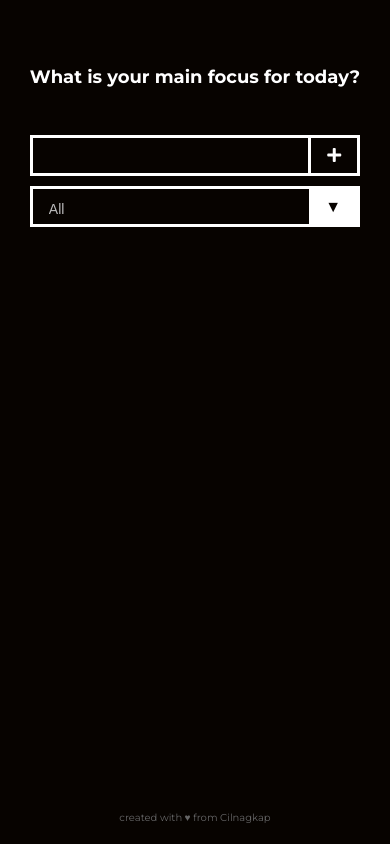
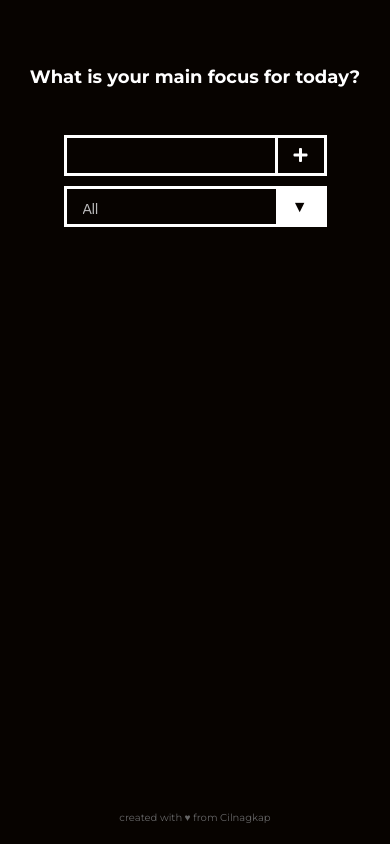
Before and after one commit to farizrachmansyah/todo-app, a plain HTML site: page index.html in a window 390 px wide. Drawn offline with Linux system fonts and the light colour scheme.

Commit message:
Fix the responsive things

```diff
--- a/style.css
+++ b/style.css
@@ -16,9 +16,7 @@ body {
 }
 
 main {
-    width: 70vw;
-    display: flex;
-    flex-direction: column;
+    width: 100vw;
     padding: 20px 0;
 }
 
@@ -42,7 +40,6 @@ form {
     justify-content: space-evenly;
     align-items: center;
     flex-direction: column;
-    flex-wrap: wrap;
 }
 
 form input,
@@ -190,18 +187,10 @@ select {
     filter: brightness(70%);
 }
 
-.todo-list-info {
-    display: flex;
-    justify-content: center;
-    align-items: center;
-    font-size: 1.5rem;
-    color: white;
-}
-
 @media screen and (max-width: 840px) {
-    main {
+    /* main {
         width: auto;
-    }
+    } */
 }
 
 @media screen and (max-width: 670px) {
@@ -215,19 +204,19 @@ select {
     }
 
     .filter {
-        max-height: 41px;
+        height: 41px;
     }
     .filter::after {
-        max-height: 41px;
+        height: 41px;
         padding: 0.5rem 1rem;
     }
     select {
-        max-height: 41px;
+        height: 41px;
     }
 
     .todo {
         font-size: 1rem;
-        max-height: 40px;
+        height: 40px;
     }
 
     .todo-item,
@@ -252,7 +241,6 @@ select {
 
     .form-wrapper {
         flex-direction: column;
-        width: 100%;
     }
 
     .todo-wrapper {
```
